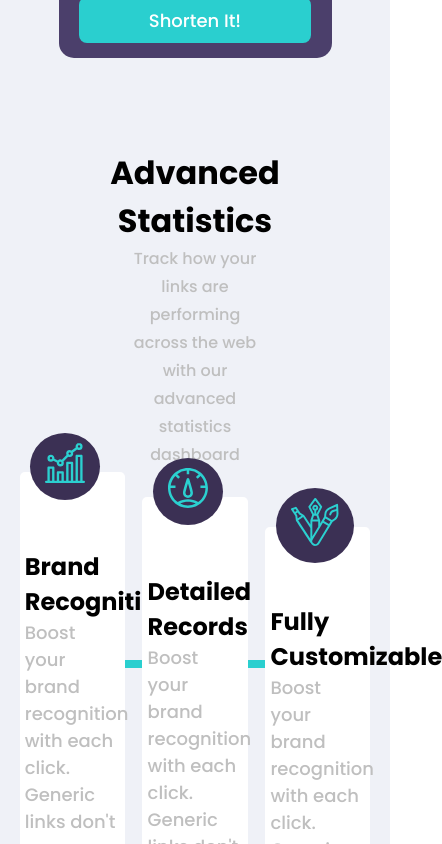
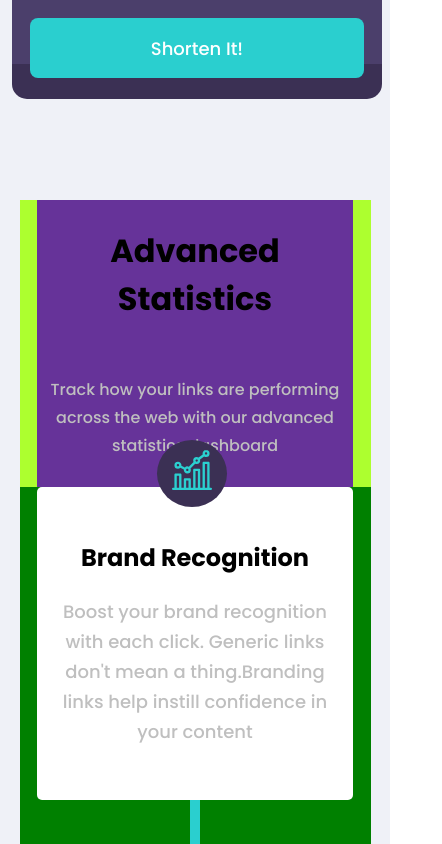
Before and after one commit to Thamarai-selvan-G/LinkShortener_React, a React (Create React App) app: page / in a window 390 px wide. Shown: the part 1156-2000 px from the top of the page, 442 px wide, since content can reach past the window. Built offline with nearby package versions, Linux system fonts and the light colour scheme.

Commit message:
corrections

```diff
--- a/src/components/LandingPage/Landing.css
+++ b/src/components/LandingPage/Landing.css
@@ -4,7 +4,7 @@
 }
 .heroPrent{
     width: 100%;
-    height: 98vh;
+    height: 100vh;
     display: flex;
     align-items: center;
     justify-content: center;
@@ -40,6 +40,7 @@
     font-size: 30px;
 }
 .para{
+    font-weight: 500;
     color: hsl(0, 0%, 75%);
 }
 .heroContent span{
@@ -58,6 +59,7 @@
     .hero{
         flex-direction: column-reverse;
         justify-content: space-between;
+        height: 80%;
     }
     .heroPrent{
         height: 120vh;
--- a/src/components/StatsArea/Stat.css
+++ b/src/components/StatsArea/Stat.css
@@ -66,7 +66,7 @@
     flex-direction: column;
     align-items: center;
     justify-content: space-between;
-    /* background-color: greenyellow; */
+    background-color: greenyellow;
 
 }
 .head{
@@ -77,7 +77,7 @@
     flex-direction: column;
     align-items: center;
     justify-content: space-around;
-    /* background-color: rebeccapurple; */
+    background-color: rebeccapurple;
 }
 .head p{
     color: hsl(0, 0%, 75%);
@@ -90,7 +90,7 @@
     display: flex;
     align-items:center;
     justify-content:center ;
-    /* background-color: green; */
+    background-color: green;
 }
 .card1{
     height: 65%;
@@ -154,17 +154,67 @@
 
 @media (max-width:600px){
     .convertArea{
-        height: 15%;
-        top: -4%;
+        height: 12%;
+        width: 95%;
+        left: 3%;
+        top: -3%;
         flex-direction: column;
     }
     .convertArea input{
-        width: 85%;
+        width: 90%;
     }
     .convertArea span{
-        width: 85%;
+        width: 90%;
+
     }
     .error{
         top: 40%;
     }
+    .statParent{
+        height: 200vh;
+    }
+    .head{
+        width: 90%;
+        height: 20%;
+    }
+    .cards{
+        flex-direction: column;
+        height: 80%;
+    }
+    .card1{
+        height: 30%;
+        width: 90%;
+        text-align: center;
+    }
+    .card2{
+        height: 30%;
+        width: 90%;
+        text-align: center;
+        margin: 0%;
+    }
+    .card3{
+        height: 30%;
+        width: 90%;
+        text-align: center;
+        margin-top: 0%;
+    }
+    .line{
+        width: 10px;
+        height: 10%;
+    }
+    .statArea{
+        height: 85%;
+    }
+    .brand{
+        top: -15%;
+        left: 38%;
+
+    }
+    .cardContent{
+        height: 66%;
+        justify-content: space-between;
+    }
+    .cardContent p{
+        line-height: 30px;
+    }
 }
--- a/src/layout/Layout.jsx
+++ b/src/layout/Layout.jsx
@@ -10,7 +10,7 @@ const Layout = () => {
         <Nav/>
         <Landing/>
         <Stats/>
-        <Footer/>
+        {/* <Footer/> */}
     </div>
   )
 }
```
